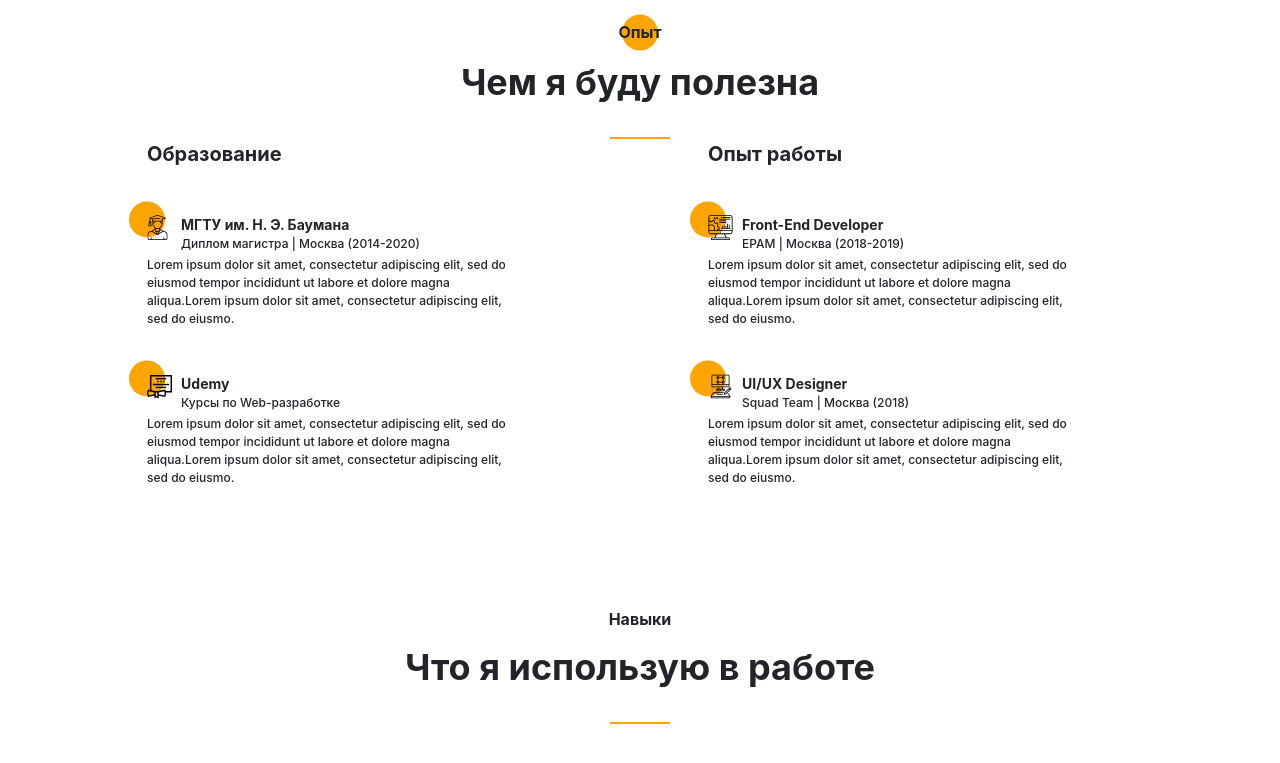
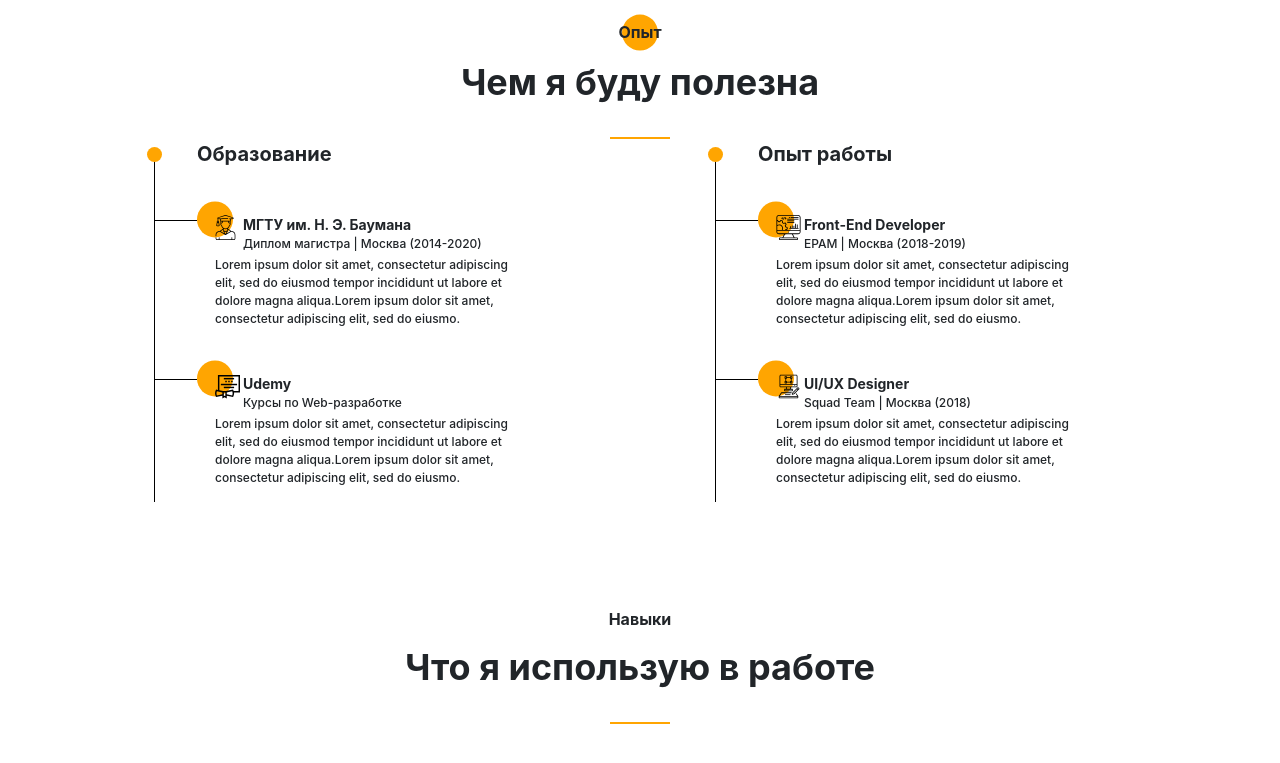
Before and after one commit to diod451/diod.451.github.io, a website: page src/index.html in a window 1280 px wide. Shown: the part 1620-2383 px from the top of the page. Drawn offline with nearby package versions, Linux system fonts and the light colour scheme; files that its build step writes are made by us from their sources; files whose address does not match are found by name.

Commit message:
add lines

```diff
--- a/gulpfile.js
+++ b/gulpfile.js
@@ -20,13 +20,13 @@ gulp.task('server', function () {
 
 gulp.task('styles', function () {
 	return gulp.src("src/sass/**/*.+(scss|sass)")
-		.pipe(sass({ outputStyle: 'compressed' }).on('error', sass.logError))
+		.pipe(sass({ outputStyle: 'expanded' }).on('error', sass.logError))
 		.pipe(rename({
 			prefix: "",
 			suffix: ".min",
 		}))
 		.pipe(autoprefixer({}))
-		.pipe(cleanCSS({ compatibility: 'ie8' }))
+		// .pipe(cleanCSS({ compatibility: 'ie8' }))
 		.pipe(gulp.dest("dist/css"))
 		.pipe(browserSync.stream());
 });
--- a/src/index.html
+++ b/src/index.html
@@ -174,8 +174,8 @@
             <h2 class="experience__title title36">Чем я буду полезна</h2>
             <div class="separator experience__line"></div>
             <div class="experience__storyline">
-                <div class="experience__education">
-                    <div class="education__title title20">Образование</div>
+                <div class="experience__column">
+                    <div class=" title20 experience__head">Образование</div>
                     <div class="experience__element">
                         <div class="element__wrapper">
                             <div class="element__icon"><svg width="21" height="25" viewBox="0 0 21 25" fill="none"
@@ -219,8 +219,8 @@
                             aliqua.Lorem ipsum dolor sit amet, consectetur adipiscing elit, sed do eiusmo.</div>
                     </div>
                 </div>
-                <div class="experience__work">
-                    <div class="work__title title20">Опыт работы</div>
+                <div class="experience__column">
+                    <div class="experience__head title20">Опыт работы</div>
                     <div class="experience__element">
                         <div class="element__wrapper">
                             <div class="element__icon"><svg width="25" height="25" viewBox="0 0 25 25" fill="none"
@@ -265,7 +265,8 @@
                     </div>
                     <div class="experience__element">
                         <div class="element__wrapper">
-                            <div class="element__icon"><svg width="25" height="25" viewBox="0 0 25 25" fill="none"
+                            <div class="element__icon">
+                                <svg width="25" height="25" viewBox="0 0 25 25" fill="none"
                                     xmlns="http://www.w3.org/2000/svg">
                                     <path
                                         d="M20.2645 19.1457L19.6145 19.5793L21.1449 21.875H3.85469L5.67773 19.1406H15.6023V18.3594H5.46875C5.40446 18.3594 5.34115 18.3752 5.28446 18.4055C5.22777 18.4359 5.17943 18.4797 5.14375 18.5332L2.8 22.0488C2.75732 22.1131 2.7345 22.1885 2.73438 22.2656V23.4375C2.73438 23.6447 2.81668 23.8434 2.9632 23.9899C3.10971 24.1364 3.30842 24.2188 3.51562 24.2188H21.4844C21.6916 24.2188 21.8903 24.1364 22.0368 23.9899C22.1833 23.8434 22.2656 23.6447 22.2656 23.4375V22.2656C22.2655 22.1885 22.2427 22.1131 22.2 22.0488L20.2645 19.1457ZM3.51562 23.4375V22.6562H21.4844V23.4375H3.51562Z"
--- a/src/sass/blocks/_experience.scss
+++ b/src/sass/blocks/_experience.scss
@@ -2,7 +2,6 @@
 	margin-top: 120px;
 
 	&__subtitle {
-
 		text-align: center;
 
 		&::before {
@@ -10,9 +9,40 @@
 		}
 	}
 
+	&__column {
+		position: relative;
+
+		&::before {
+			content: '';
+			position: absolute;
+			top: 15px;
+			left: 7px;
+			width: 1px;
+			height: 100%;
+			background-color: #000;
+		}
+	}
+
+	&__head {
+		padding-left: 50px;
+
+		&::before {
+			position: absolute;
+			content: '';
+			width: 15px;
+			height: 15px;
+			left: 0;
+			top: 8px;
+			border-radius: 100%;
+			background-color: $main-color;
+
+		}
+	}
+
 	&__title {
 		margin-top: 6px;
 		text-align: center;
+
 	}
 
 	&__line {
@@ -28,8 +58,10 @@
 	}
 
 	&__element {
+		position: relative;
 		margin-top: 45px;
 		width: 375px;
+		padding-left: 68px;
 	}
 }
 
@@ -41,6 +73,16 @@
 		grid-template-areas:
 			"icon title"
 			"icon subtitle";
+
+		&::after {
+			content: '';
+			position: absolute;
+			height: 1px;
+			width: 42px;
+			background-color: #000;
+			top: 6px;
+			left: 8px;
+		}
 	}
 
 	&__icon {
```
Also changed, not shown: dist/css/style.min.css, dist/index.html.
